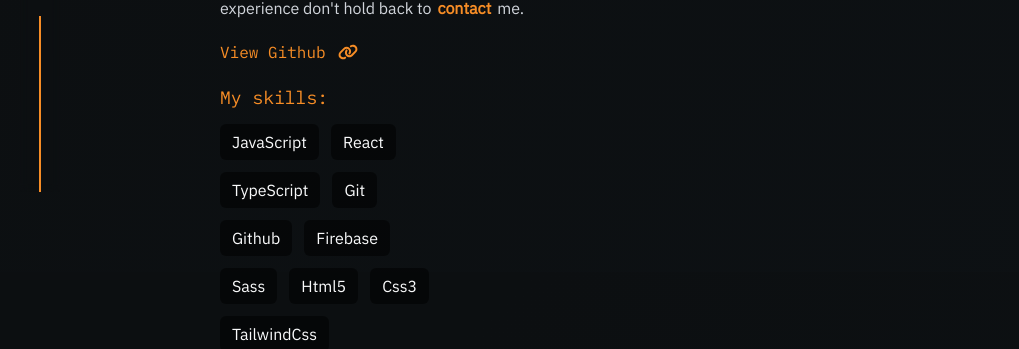
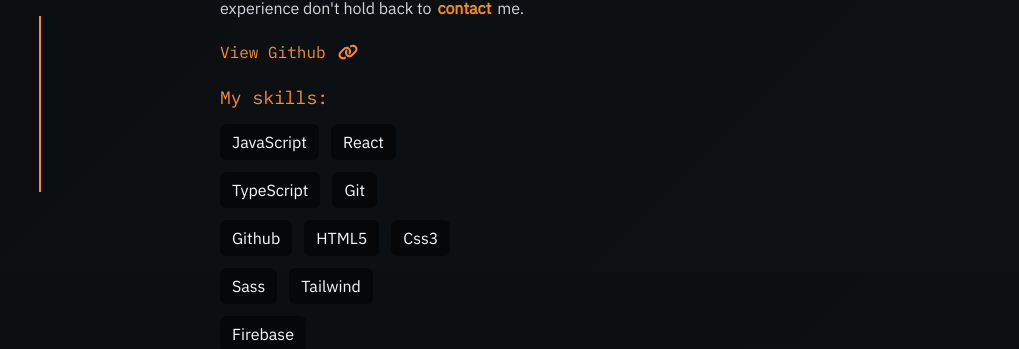
Before and after one commit to JosephChuksN/JosephChuksN, a React (Create React App) app: page /about in a window 1280 px wide. Shown: the part 608-957 px from the top of the page, without its empty margins (36-1055 px from the left). Built offline with nearby package versions, Linux system fonts and the light colour scheme.

Commit message:
added description to projects

```diff
--- a/src/components/About.tsx
+++ b/src/components/About.tsx
@@ -1,4 +1,4 @@
-import React from 'react'
+import React,{ useState } from 'react'
 import chukwudi from  '../assets/chukwudi.jpg'
 import { Link } from 'react-router-dom'
 import { FontAwesomeIcon } from "@fortawesome/react-fontawesome"
@@ -6,7 +6,13 @@
 import { faLink } from '@fortawesome/free-solid-svg-icons'
 
 
+
+
+
 const About:React.FC = () => {
+
+  const skills:string[] = ["JavaScript","React","TypeScript", "Git", "Github", "HTML5", "Css3", "Sass",  "Tailwind", "Firebase", ]
+
 
 
 
@@ -52,16 +58,9 @@
     <span className="text-gray-300 flex flex-col gap-3">
     <span className="font-headers text-lg text-[#F78D26]">My skills:</span>
     <div className="flex flex-wrap gap-3 font-para lg:w-3/5 items-center">
-    <span className="rounded-md bg-[#00000082] text-gray-50 py-1.5 px-3 text-base">JavaScript</span>
-    <span  className="rounded-md bg-[#00000082] text-gray-50  py-1.5 px-3 text-base">React</span>
-    <span  className="rounded-md bg-[#00000082] text-gray-50  py-1.5 px-3 text-base">TypeScript</span>
-    <span  className="rounded-md bg-[#00000082] text-gray-50  py-1.5 px-3 text-base">Git</span>
-    <span  className="rounded-md bg-[#00000082] text-gray-50  py-1.5 px-3 text-base">Github</span>
-    <span  className="rounded-md bg-[#00000082] text-gray-50  py-1.5 px-3 text-base">Firebase</span>
-    <span  className="rounded-md bg-[#00000082] text-gray-50  py-1.5 px-3 text-base">Sass</span>
-    <span  className="rounded-md bg-[#00000082] text-gray-50  py-1.5 px-3 text-base">Html5</span>
-    <span className="rounded-md bg-[#00000082] text-gray-50  py-1.5 px-3 text-base" >Css3</span>
-    <span  className="rounded-md bg-[#00000082] text-gray-50  py-1.5 px-3 text-base">TailwindCss</span>
+      {skills.map(skill =>(
+        <span key={skill} className="rounded-md bg-[#00000082] text-gray-50 py-1.5 px-3 text-base">{skill}</span>
+      ))}
   </div>
     </span>
     </div>
--- a/src/projectData.ts
+++ b/src/projectData.ts
@@ -9,24 +9,34 @@
 const projectDatas:ProjectInterface[]  = [
     {
         name:"Linkpath",
-        description:"Lorem ipsum dolor sit amet, consectetur adipiscing elit. Nam rutrum diam leo, a lacinia lacus condimentum id. Mauris sodales fringilla magna ut",
-        technologies:["React", "Tailwind", "Firebase", "Node.js"],
+        description:`Linkpath is a full-stack web app built with React and tailwind for the client
+                     side and Node, express, and firebase for the server. It permits authorized
+                     users to embed links to their socials and websites and
+                     displays them on a single page with a personalized URL.
+                     `,
+        technologies:["React", "Tailwind", "Firebase", "NodeJs"],
         image:linkpath,
         liveSite:"https://linkpath-josephn.vercel.app",
         sourceCode:"https://github.com/JosephChuksN/linkpath"
     },
     {
         name:"E-Folio",
-        description:"Lorem ipsum dolor sit amet, consectetur adipiscing elit. Nam rutrum diam leo, a lacinia lacus condimentum id. Mauris sodales fringilla magna ut",
-        technologies:["React", "Tailwind", "Firebase", "Node.js"],
+        description:`A front-end app that serves as a template for users to build a personalized
+                     resume or portfolio website. It allows users to add, edit, delete, and update
+                     their details. Built with React and tailwind Css.
+                     `,
+        technologies:["React", "TailwindCss"],
         image:Efolio,
         liveSite:"https://portfolio-builder-josephn.vercel.app",
         sourceCode:"https://github.com/JosephChuksN/E-folio"
     },
     {
-        name:"WeatherApp",
-        description:"Lorem ipsum dolor sit amet, consectetur adipiscing elit. Nam rutrum diam leo, a lacinia lacus condimentum id. Mauris sodales fringilla magna ut",
-        technologies:["Html", "Css", "JavaScript", "OpenweatherApi"],
+        name:"Weather App",
+        description:`A weather app built with basic Html, Css, JavaScript and Openweather API.
+                     It gets weather data of users location on the first load and also allows for
+                     the user to search and get weather data for cities located around the globe.
+                     `,
+        technologies:["Html", "Css", "JavaScript", "OpenWeatherApi"],
         image:weatherapp,
         liveSite:"https://josephchuksn.github.io/WeatherApp/",
         sourceCode:"https://github.com/JosephChuksN/WeatherApp"
```
